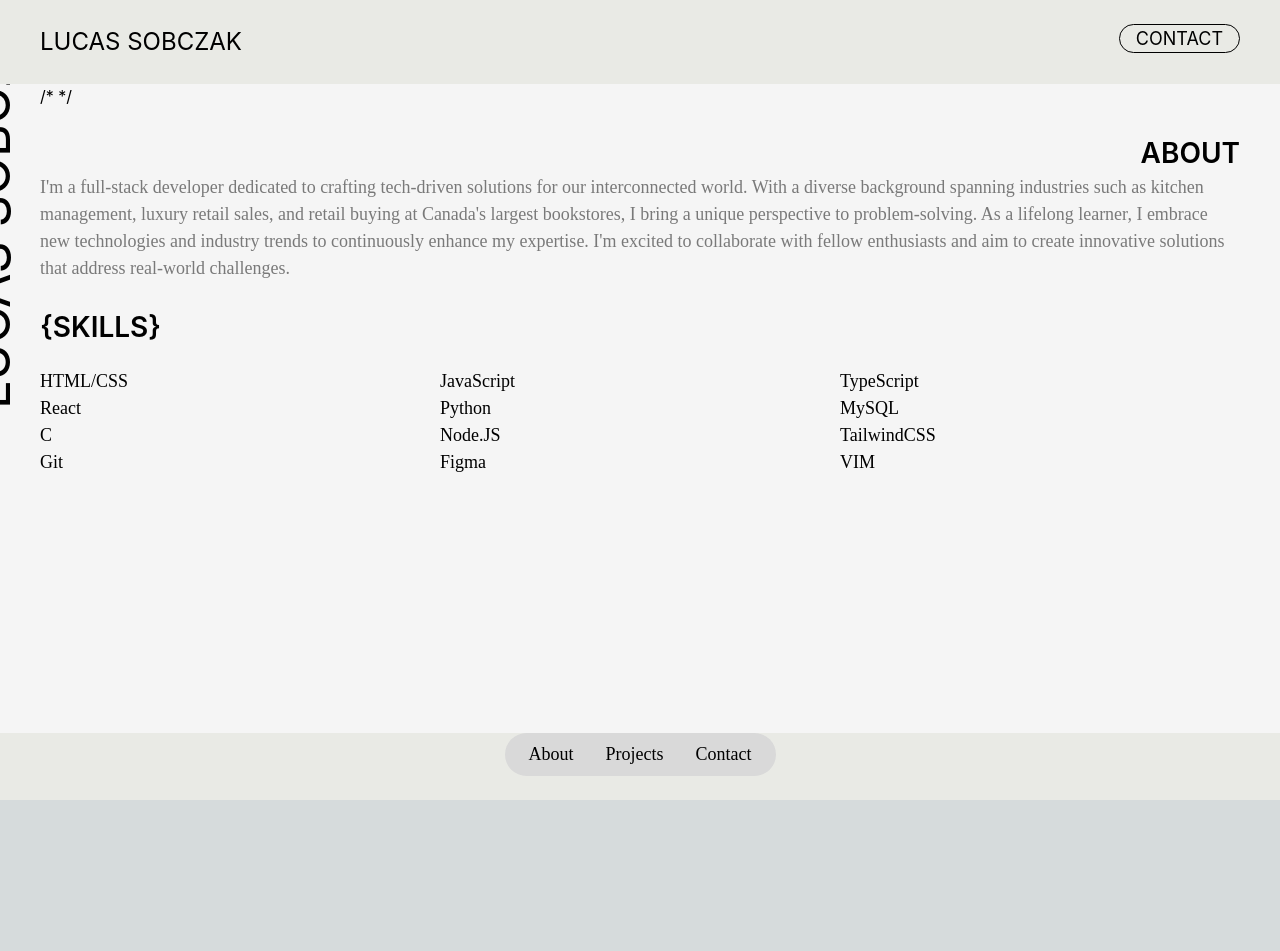
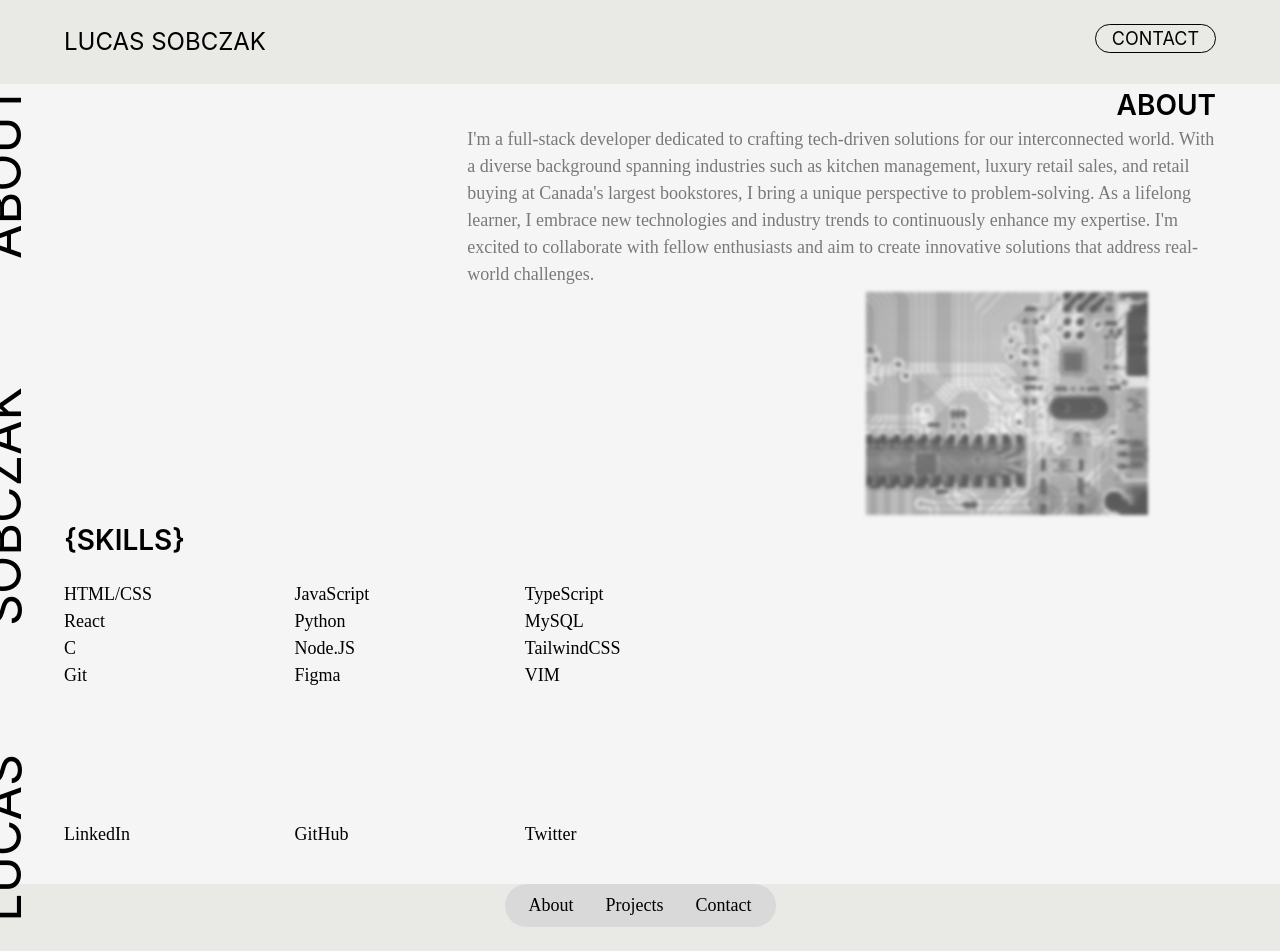
Before and after one commit to SobczakL/landing-page, a Next.js app: page /views/about in a window 1280 px wide. Before the commit the page ends 800 px from the top, so only its background shows below. Built offline with nearby package versions, Linux system fonts and the light colour scheme.

Commit message:
about pre-transitions

```diff
--- a/src/components/layout/header/Header.tsx
+++ b/src/components/layout/header/Header.tsx
@@ -14,7 +14,7 @@ const pageNavigation: NavItems[] = [
 
 export default function Header() {
     return (
-        <header className="text-black bg-g1 px-4 md:px-10">
+        <header className="text-black bg-g1 px-4 md:px-10 lg:px-16">
             <TopNav
                 navItems={pageNavigation}
             />
--- a/src/pages/_app.tsx
+++ b/src/pages/_app.tsx
@@ -6,7 +6,7 @@ import type { AppProps } from 'next/app'
 export default function MyApp({ Component, pageProps }: AppProps) {
 
     return (
-        <div className='flex flex-col h-screen overflow-hidden'>
+        <div className='flex flex-col h-screen'>
             <Header />
             <div className='h-full'>
                 <Component {...pageProps} />
--- a/src/pages/views/about.tsx
+++ b/src/pages/views/about.tsx
@@ -17,28 +17,26 @@ const skillsText = '{SKILLS}'
 
 export default function About() {
     return (
-        <section className="bg-g2 h-full px-4 md:px-10 pl-12 overflow-hidden relative">
-            /* <p
-                style={{
-                    transform: 'rotate(-90deg)',
-                    transformOrigin: 'bottom left',
-                    whiteSpace: 'nowrap',
-                    position: 'absolute',
-                    bottom: '50%',
-                    right: '50%',
-                }}
-                className="text-black text-sideheaderSm md:text-sideheaderMd lg:text-sideheaderLg">
-                LUCAS SOBCZAK ABOUT
-            </p> */
-            <div className="py-6">
+        <section className="bg-g2 h-full flex flex-col justify-around px-4 pb-32 md:px-10 lg:px-16 pl-14 md:pl-16 relative box-border">
+            <aside className="absolute transform -rotate-90 origin-top-right -translate-x-[104%] top-0 left-0">
+                <div className="flex w-full gap-32 justify-between text-black text-sideheaderSm md:text-sideheaderMd lg:text-sideheaderLg">
+                    <p>LUCAS</p>
+                    <p>SOBCZAK</p>
+                    <p>ABOUT</p>
+                </div>
+            </aside>
+            <div className="">
                 <p className="text-right font-semibold text-black text-sectionLabelSm md:text-sectionLabelMd lg:text-sectionLabelLg">
                     ABOUT
                 </p>
-                <p className="opacity-50 text-bodySm md:text-bodyMd lg:text-bodyLg text-black font-serif">
+                <p className="opacity-50 md:max-w-[65%] ml-auto text-bodySm md:text-bodyMd lg:text-bodyLg text-black font-serif">
                     I'm a full-stack developer dedicated to crafting tech-driven solutions for our interconnected world. With a diverse background spanning industries such as kitchen management, luxury retail sales, and retail buying at Canada's largest bookstores, I bring a unique perspective to problem-solving. As a lifelong learner, I embrace new technologies and industry trends to continuously enhance my expertise. I'm excited to collaborate with fellow enthusiasts and aim to create innovative solutions that address real-world challenges.
                 </p>
             </div>
-            <div className="text-black flex flex-col gap-5">
+            <div className="hidden md:flex items-end justify-end pr-4 lg:pr-16 h-56 lg:h-72">
+                <img className="h-full" src="/images/technology.png" alt="microchip photo"></img>
+            </div>
+            <div className="text-black flex flex-col gap-5 mr-auto w-[80%] md:max-w-[60%]">
                 <p className="font-semibold text-sectionLabelSm md:text-sectionLabelMd lg:text-sectionLabelLg">
                     {skillsText}
                 </p>
@@ -53,7 +51,12 @@ export default function About() {
                     ))
                     }
                 </div>
+                <ul className="grid grid-cols-3 font-serif text-bodySm md:text-bodyMd lg:text-bodyLg mt-28">
+                    <a href="https://www.linkedin.com/in/lucassobczak/" className="no-underline cursor-pointer hover:underline"><li>LinkedIn</li></a>
+                    <a href="https://github.com/SobczakL" className="no-underline cursor-pointer hover:underline"><li>GitHub</li></a>
+                    <a href="https://twitter.com/lucass_matthews" className="no-underline cursor-pointer hover:underline"><li>Twitter</li></a>
+                </ul>
             </div>
-        </section>
+        </section >
     );
 }
--- a/tailwind.config.ts
+++ b/tailwind.config.ts
@@ -17,6 +17,7 @@ const config: Config = {
                 'gradient-radial': 'radial-gradient(var(--tw-gradient-stops))',
                 'gradient-conic':
                     'conic-gradient(from 180deg at 50% 50%, var(--tw-gradient-stops))',
+                'background-tech': "url('/images/technology.png')"
             },
             colors: {
                 'g1': '#E9EAE5',
@@ -58,7 +59,7 @@ const config: Config = {
     variants: {
         extend: {
             fontSize: ['responsive'],
-            padding: ['responsive']
+            padding: ['responsive'],
         }
     },
     plugins: [],
```
Also changed, not shown: public/images/technology.png (added).
